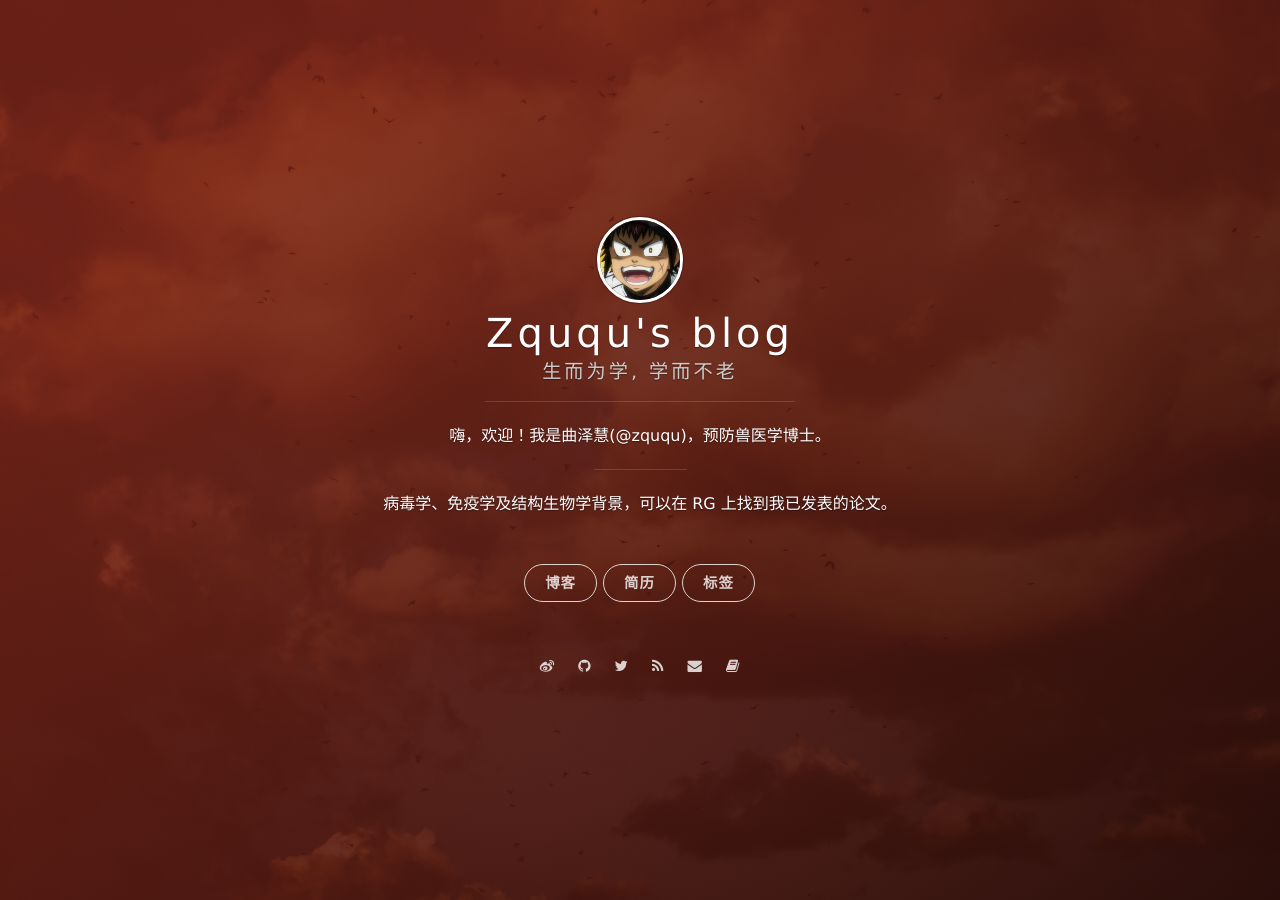
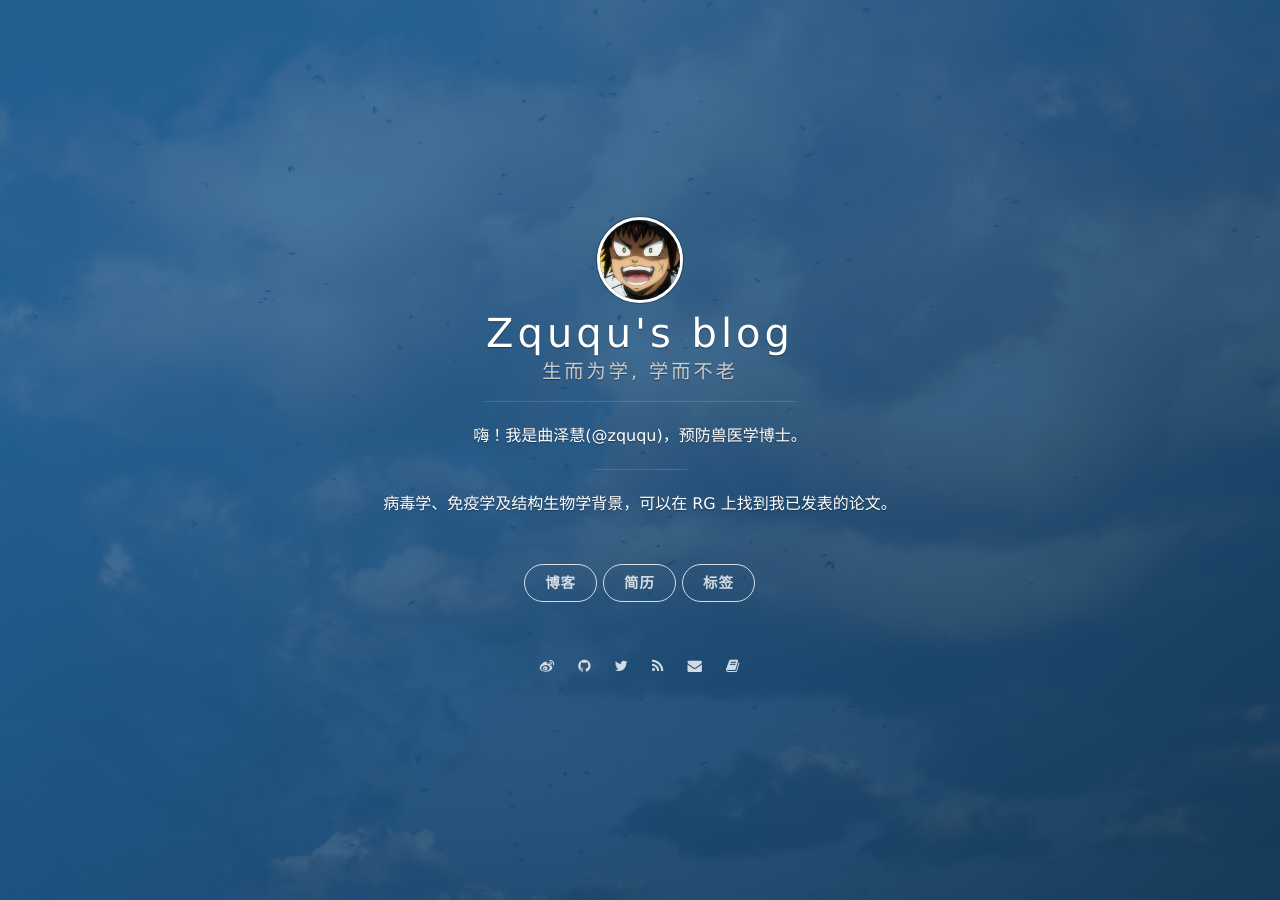
Before and after one commit to onevcat/vno-jekyll, a Jekyll site: the page built from index.html, in a window 1280 px wide. Built offline with Jekyll 4.4.1, drawn with Linux system fonts in a browser that asks for light colours; nearby versions of some CDN libraries; the list of posts is cut into pages by our own code; comment, search, counter and statistics services are not loaded.

Commit message:
change the sidebar

```diff
--- a/_config.yml
+++ b/_config.yml
@@ -2,7 +2,7 @@
 title: Zququ's blog
 subtitle: 生而为学, 学而不老
 welcome_message: <a href="https://www.researchgate.net/profile/Zehui_Qu2"> 病毒学、免疫学及结构生物学背景，可以在 RG 上找到我已发表的论文</a>。
-description: 嗨，欢迎！我是曲泽慧(@zququ)，预防兽医学博士。
+description: 嗨！我是曲泽慧(@zququ)，预防兽医学博士。
 creator: <a href="https://zququcv.netlify.com">@zququ</a>
 
 url: "http://life.zququ.fun"
@@ -13,7 +13,7 @@ permalink: /:year/:month/:title/
 highlighter: rouge
 
 # supported colors: blue, green, purple, red, orange or slate. If you need clear, leave it empty.
-cover_color: red
+cover_color: blue
 
 # The blog button should not be removed.
 blog_button:
```
